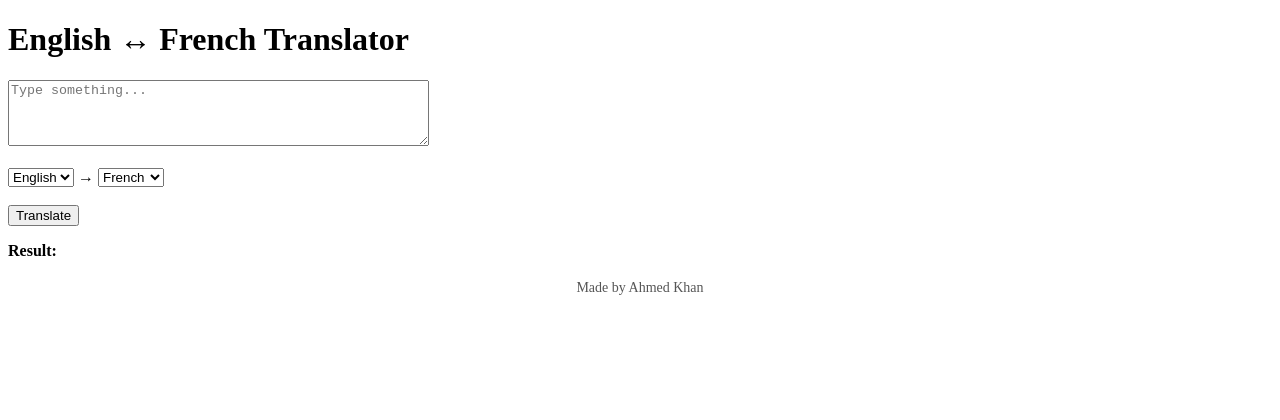
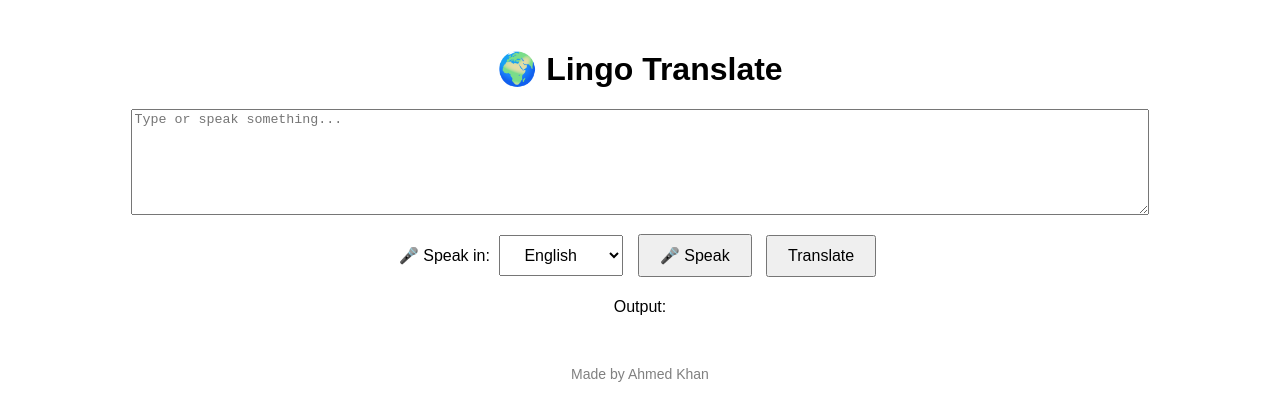
Before and after one commit to A1m3dk/translator-app, a website: page public/index.html in a window 1280 px wide. Drawn offline with Linux system fonts and the light colour scheme.

Commit message:
Add footer and update server for Render

```diff
--- a/public/index.html
+++ b/public/index.html
@@ -2,65 +2,83 @@
 <html lang="en">
 <head>
   <meta charset="UTF-8">
-  <title>LingGo Translator</title>
+  <meta name="viewport" content="width=device-width, initial-scale=1.0">
+  <title>Lingo Translate</title>
+  <style>
+    body {
+      font-family: Arial, sans-serif;
+      text-align: center;
+      margin-top: 50px;
+    }
+    textarea {
+      width: 80%;
+      height: 100px;
+      margin-bottom: 10px;
+    }
+    button, select {
+      margin: 5px;
+      padding: 10px 20px;
+      font-size: 16px;
+    }
+    #output {
+      margin-top: 20px;
+      font-weight: bold;
+    }
+  </style>
 </head>
 <body>
-  <h1>English ↔ French Translator</h1>
+  <h1>🌍 Lingo Translate</h1>
 
-  <textarea id="inputText" rows="4" cols="50" placeholder="Type something..."></textarea>
-  <br><br>
+  <!-- Input box -->
+  <textarea id="text" placeholder="Type or speak something..."></textarea><br>
 
-  <select id="sourceLang">
-    <option value="en">English</option>
-    <option value="fr">French</option>
+  <!-- Language selector for microphone -->
+  <label for="speechLang">🎤 Speak in: </label>
+  <select id="speechLang">
+    <option value="en-US">English</option>
+    <option value="fr-FR">Français</option>
   </select>
-  →
-  <select id="targetLang">
-    <option value="fr">French</option>
-    <option value="en">English</option>
-  </select>
-  <br><br>
 
-  <button id="translateBtn">Translate</button>
-  <p><b>Result:</b> <span id="result"></span></p>
+  <!-- Microphone button -->
+  <button onclick="startListening()">🎤 Speak</button>
 
-  <!-- JavaScript placed at the end to ensure HTML elements are loaded -->
+  <!-- Translate button -->
+  <button onclick="translateText()">Translate</button>
+
+  <p>Output:</p>
+  <div id="output"></div>
+
+  <footer style="margin-top:50px; font-size:14px; color:gray;">
+    Made by Ahmed Khan
+  </footer>
+
   <script>
-    // Select the button
-    const button = document.getElementById("translateBtn");
+    // 🎤 Microphone speech recognition
+    function startListening() {
+      const lang = document.getElementById("speechLang").value;
+      const recognition = new (window.SpeechRecognition || window.webkitSpeechRecognition)();
+      recognition.lang = lang;
+      recognition.interimResults = false;
 
-    // Add click event listener
-    button.addEventListener("click", async () => {
-      const text = document.getElementById("inputText").value;
-      const source = document.getElementById("sourceLang").value;
-      const target = document.getElementById("targetLang").value;
+      recognition.start();
 
-      if (!text) {
-        alert("Please type some text to translate!");
-        return;
-      }
+      recognition.onresult = function(event) {
+        const spokenText = event.results[0][0].transcript;
+        document.getElementById("text").value = spokenText;
+      };
 
-      try {
-        const response = await fetch("/translate", {
-          method: "POST",
-          headers: { "Content-Type": "application/json" },
-          body: JSON.stringify({ text, source, target })
-        });
+      recognition.onerror = function(event) {
+        alert("Error: " + event.error);
+      };
+    }
 
-        const data = await response.json();
-        document.getElementById("result").innerText = data.translatedText;
-      } catch (err) {
-        console.error("Error fetching translation:", err);
-        alert("Translation failed. Check console for details.");
-      }
-    });
+    // 🌍 Translation function (example: always English -> French for now)
+    async function translateText() {
+      const text = document.getElementById("text").value;
+      const response = await fetch(`/translate?q=${encodeURIComponent(text)}&langpair=en|fr`);
+      const data = await response.json();
+      document.getElementById("output").innerText = data.responseData.translatedText;
+    }
   </script>
 </body>
 </html>
-
-<!-- Footer -->
-  <footer style="text-align:center; margin-top:20px; font-size:14px; color:#555;">
-    Made by Ahmed Khan
-  </footer>
-</body>
-</html>
```
